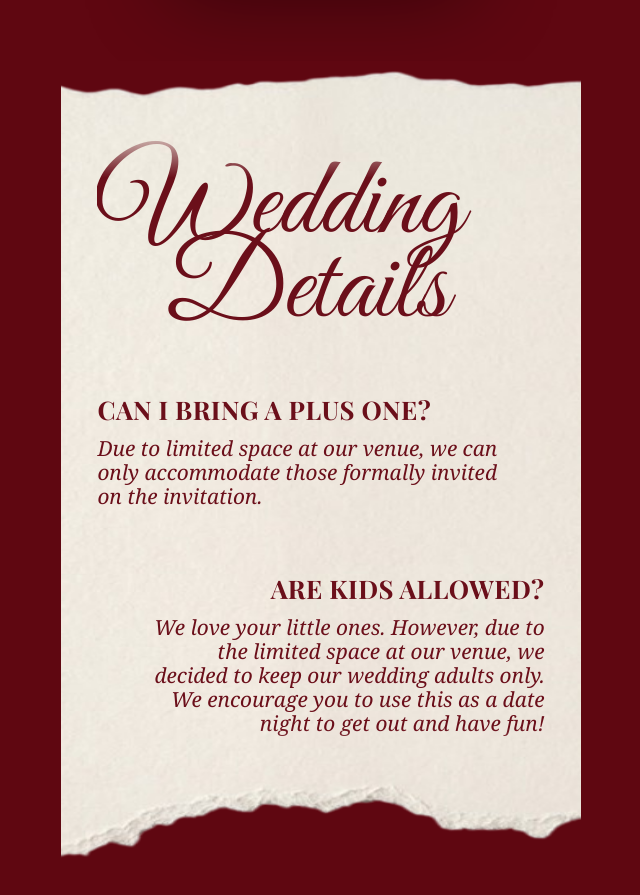
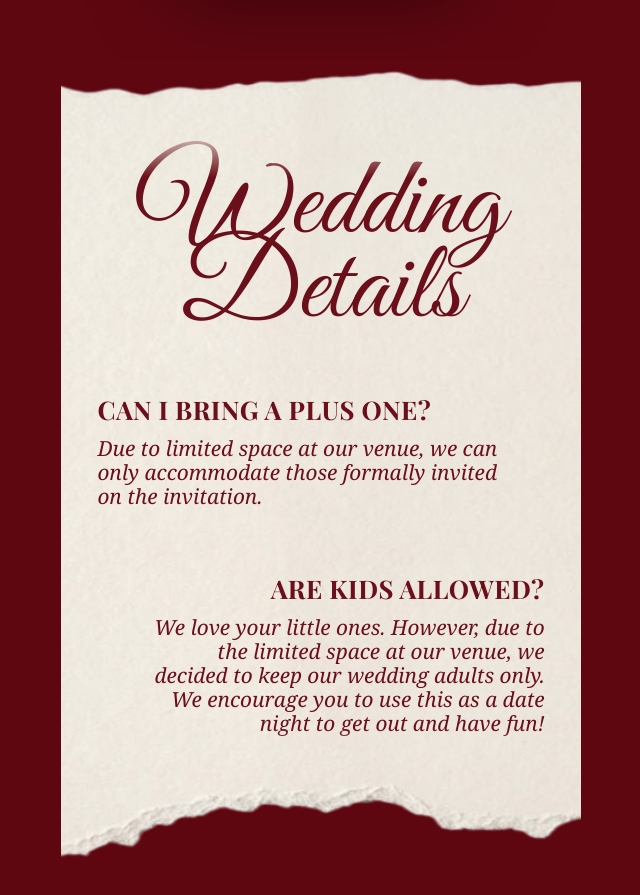
Before and after one commit to editwithjob/jay-tin-rsvp, a React (Vite) app: page / in a window 1280 px wide. Shown: the part 4420-5315 px from the top of the page, without its empty margins (319-959 px from the left). Built offline with nearby package versions, Linux system fonts and the light colour scheme.

Commit message:
final: RSVP site ready for deployment

```diff
--- a/src/App.jsx
+++ b/src/App.jsx
@@ -381,7 +381,6 @@ function DetailsSection() {
   };
 
   return (
-    // Maintained min-h-[100svh] here
     <section className="chapter-section relative flex min-h-[100svh] items-center justify-center overflow-hidden bg-[#5f0711] px-0 py-0 text-center">
       <div className="chapter-content relative h-[100svh] w-full overflow-hidden bg-[#5f0711]">
 
@@ -399,14 +398,15 @@ function DetailsSection() {
           }}
         >
 
+          {/* FIXED: Changed to text-center and removed ml-[15%] from the second paragraph */}
           <div
             ref={addToRefs}
-            className="mb-16 pt-10 text-left opacity-0 transition-opacity duration-1000 ease-out"
+            className="mb-16 pt-10 text-center opacity-0 transition-opacity duration-1000 ease-out"
           >
             <p className="script text-[clamp(4.5rem,15vw,7rem)] leading-[0.75]">
               Wedding
             </p>
-            <p className="script ml-[15%] text-[clamp(4.5rem,15vw,7rem)] leading-[0.75]">
+            <p className="script text-[clamp(4.5rem,15vw,7rem)] leading-[0.75]">
               Details
             </p>
           </div>
@@ -502,6 +502,7 @@ function DetailsSection() {
             </div>
           </div>
         </div>
+
       </div>
     </section>
   );
```
